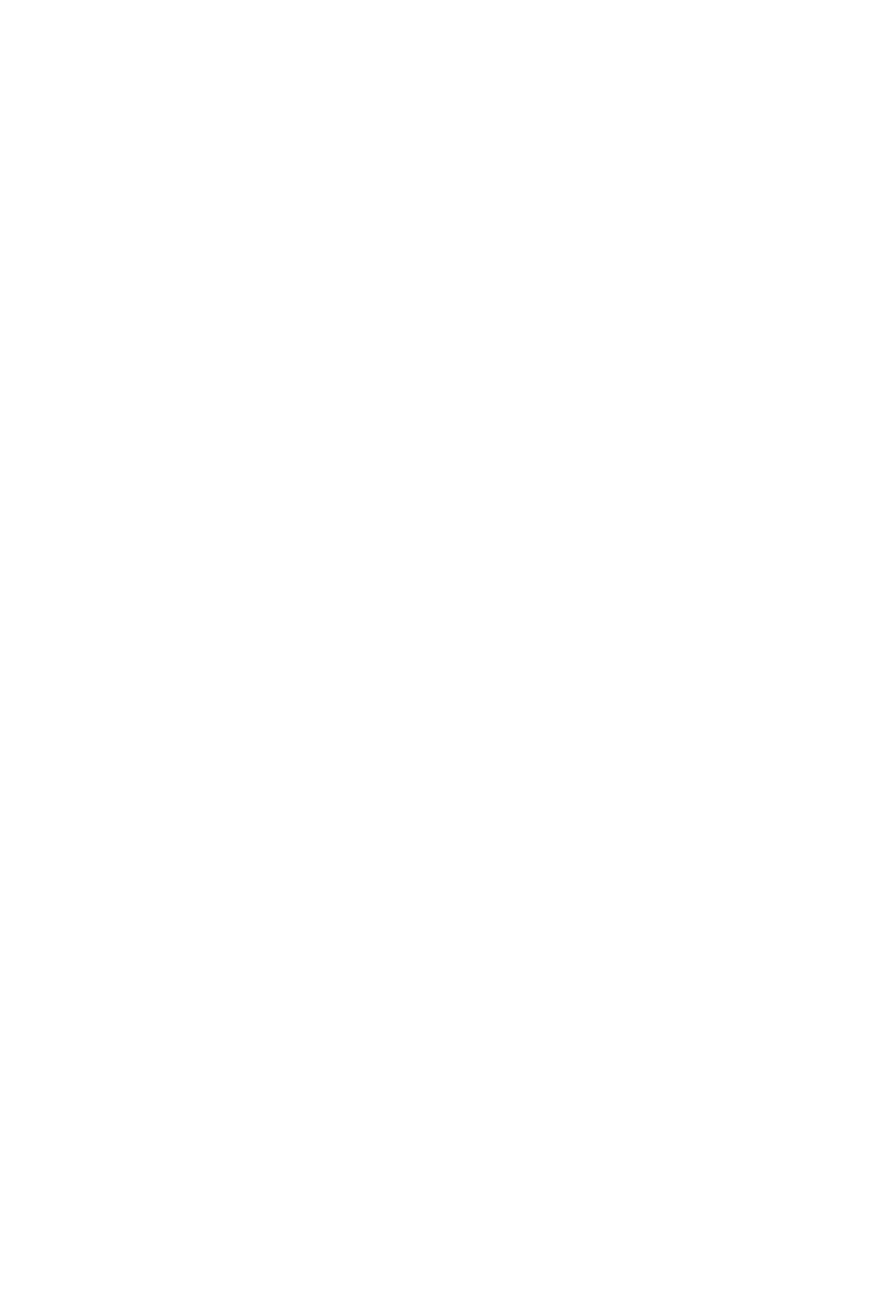
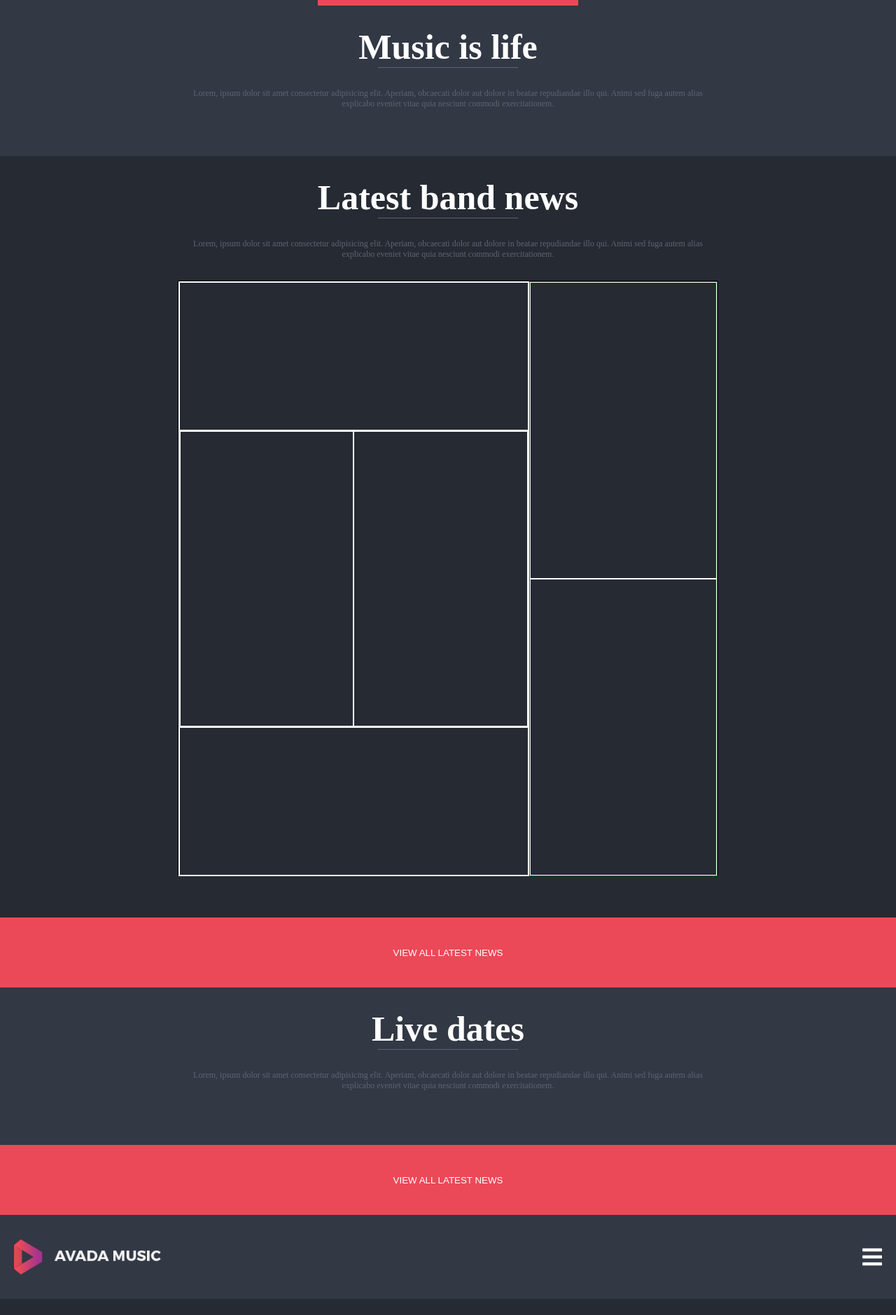
Before and after one commit to salzanopm/proj-html-vuejs, a Vue app: page / in a window 1280 px wide. Shown: the part 602-2481 px from the top of the page at 70% size. Before the commit the page ends 800 px from the top, so only its background shows below. Built offline with nearby package versions, Linux system fonts and the light colour scheme.

Commit message:
second section scaffolding

```diff
--- a/src/App.vue
+++ b/src/App.vue
@@ -1,24 +1,39 @@
 <template>
   <div id="app">
     <Header />
+    <FirstSection />
+    <SecondSection />
+    <ButtonBig />
+    <FourthSection />
+    <ButtonBig />
+    <Footer />
   </div>
 </template>
 
 <script>
 import Header from "./components/Header.vue";
-
+import FirstSection from "./components/FirstSection.vue";
+import SecondSection from "./components/SecondSection.vue";
+import ButtonBig from "./components/ButtonBig.vue";
+import FourthSection from "./components/FourthSection.vue";
+import Footer from "./components/Footer.vue";
 export default {
   name: "App",
   components: {
     Header,
+    FirstSection,
+    SecondSection,
+    ButtonBig,
+    FourthSection,
+    Footer,
   },
 };
 </script>
 
 <style lang="scss">
   // import general style settings
-  @import './style/Generals.scss';
+  @import './style/Generals';
   // import style variables
-   @import './style/Variables.scss';
+   @import './style/Variables';
 
 </style>
--- /dev/null
+++ b/src/components/ButtonBig.vue
@@ -0,0 +1,15 @@
+<template>
+    <button class="button-big">
+        view all latest news
+    </button>
+</template>
+
+<script>
+export default {
+    name: "ButtonBig",
+}
+</script>
+
+<style lang="scss" scoped>
+
+</style>
--- /dev/null
+++ b/src/components/FirstSection.vue
@@ -0,0 +1,47 @@
+<template>
+    <section class="second-section">
+        <div class="container65">
+            <h2 class="upperline">
+                Music is life
+            </h2>
+            <hr>
+            <p class="common-text2">
+                Lorem, ipsum dolor sit amet consectetur adipisicing elit. Aperiam, obcaecati dolor aut dolore in beatae repudiandae illo qui. Animi sed fuga autem alias explicabo eveniet vitae quia nesciunt commodi exercitationem.
+            </p>
+        </div>
+    </section>
+</template>
+
+<script>
+
+export default {
+    name: "FirstSection",
+};
+</script>
+
+<style scoped lang="scss">
+    @import "../style/Variables.scss";
+    section {
+        height: 225px;
+        background-color: $brand_secondary_color;
+
+
+        h2.upperline {
+          border-top: solid 10px $brand_primary_color;
+          padding-top: 30px;
+          margin: 0 200px;
+        }
+
+        hr {
+            margin: 0 15px 15px 15px;
+        }
+
+        p {
+            margin: 10px;
+        }
+        .container65 {
+        padding-top: 0;
+        }
+    }
+
+</style>
--- /dev/null
+++ b/src/components/Footer.vue
@@ -0,0 +1,65 @@
+<template>
+  <footer>
+    <div class="footer-top">
+      <div class="logo-container">
+        <img src="../assets/img/logo_footer.png" alt="Avada image logo">
+      </div>
+      <div class="burger-menu-container">
+        <i class="fas fa-bars fa-2x"></i>
+      </div>
+    </div>
+    <div class="footer-bottom">
+      <div class="logo-container">
+        <img src="../assets/img/logo_footer.png" alt="Avada image logo">
+      </div>
+      <div class="burger-menu-container">
+        <i class="fas fa-bars fa-2x"></i>
+      </div>
+    </div>
+  </footer>
+</template>
+
+<script>
+export default {
+  name: "Header",
+};
+</script>
+
+<!-- Add "scoped" attribute to limit CSS to this component only -->
+<style scoped lang="scss">
+@import "../style/Variables.scss";
+  footer {
+    height: 180px;
+    text-align: center;
+
+
+    .footer-top {
+      padding: 20px;
+      height: 120px;
+      display: flex;
+      align-items: center;
+      justify-content: space-between;
+      background-color: $brand_secondary_color;
+    }
+
+    .footer-bottom {
+      padding: 20px;
+      height: 100px;
+      display: flex;
+      align-items: center;
+      justify-content: space-between;
+      background-color: $brand_tertiary_color;
+    }
+  }
+
+  .logo-container {
+    height: 50px;
+  }
+  .burger-menu-container {
+    color: white;
+  }
+
+  button {
+    margin: 10px;
+  }
+</style>
--- /dev/null
+++ b/src/components/FourthSection.vue
@@ -0,0 +1,37 @@
+<template>
+    <section class="fourth-section">
+        <div class="container65">
+            <h2>
+                Live dates
+            </h2>
+            <hr>
+            <p class="common-text2">
+                Lorem, ipsum dolor sit amet consectetur adipisicing elit. Aperiam, obcaecati dolor aut dolore in beatae repudiandae illo qui. Animi sed fuga autem alias explicabo eveniet vitae quia nesciunt commodi exercitationem.
+            </p>
+        </div>
+    </section>
+</template>
+
+<script>
+
+export default {
+    name: "FourthSection",
+};
+</script>
+
+<style scoped lang="scss">
+    @import "../style/Variables.scss";
+    section {
+        height: 225px;
+        background-color: $brand_secondary_color;
+
+        hr {
+            margin: 0 15px 15px 15px;
+        }
+
+        p {
+            margin: 10px;
+        }
+    }
+
+</style>
--- a/src/components/Header.vue
+++ b/src/components/Header.vue
@@ -39,10 +39,15 @@ export default {
     background-size: cover;
 
     .header-top {
+      height: 50px;
       display: flex;
       align-items: center;
       justify-content: space-between;
     }
+  }
+
+  .logo-container {
+    height: 100%;
   }
 
   .burger-menu-container {
--- /dev/null
+++ b/src/components/SecondSection.vue
@@ -0,0 +1,179 @@
+<template>
+    <section class="second-section">
+        <div class="container65">
+            <h2 class="upperline">
+                Latest band news
+            </h2>
+            <hr>
+            <p class="common-text2">
+                Lorem, ipsum dolor sit amet consectetur adipisicing elit. Aperiam, obcaecati dolor aut dolore in beatae repudiandae illo qui. Animi sed fuga autem alias explicabo eveniet vitae quia nesciunt commodi exercitationem.
+            </p>
+            <div class="picture-section">
+                <div class="row">
+                    <div class="left-column">
+                        <div class="box">
+                            <div class="top-box">
+
+                            </div>
+                            <div class="middle-box">
+                                <div class="case">
+                                    <div class="left-case">
+
+                                    </div>
+                                    <div class="right-case">
+
+                                    </div>
+                                </div>
+                            </div>
+                            <div class="bottom-box">
+
+                            </div>
+                        </div>
+                    </div>
+                    <div class="right-column">
+                        <div class="row">
+                            <div class="up-row">
+
+                            </div>
+                            <div class="down-row">
+
+                            </div>
+                        </div>
+                    </div>
+                </div>
+            </div>
+        </div>
+    </section>
+</template>
+
+<script>
+export default {
+    name: "SecondSection",
+};
+</script>
+
+<style scoped lang="scss">
+    @import "../style/Variables.scss";
+    section {
+
+        background-color: $brand_tertiary_color;
+
+        hr {
+            margin: 0 15px 15px 15px;
+        }
+
+        p {
+            margin: 10px;
+        }
+    }
+
+    .picture-section {
+        height: 850px;
+        border: solid 1px black;
+        margin: 30px 0;
+
+    }
+    .row {
+        height: inherit;
+    }
+
+    .box {
+        height: 100%;
+    }
+
+    .case {
+        height: 100%;
+    }
+
+    .box:after {
+        content: '';
+        display: table;
+        clear: both;
+    }
+
+    .row:after {
+        content: '';
+        display: table;
+        clear: both;
+    }
+
+    .case:after {
+        content: '';
+        display: table;
+        clear: both;
+    }
+
+
+    div[class$="-column"] {
+        float: left;
+        height: 100%;
+    }
+
+    div[class$="-row"] {
+        float: left;
+        height: 50%;
+    }
+
+    div[class$="-case"] {
+        float: left;
+        height: 100%;
+    }
+
+    div[class$="-box"] {
+        float: left;
+        width: 100%;
+    }
+
+    .top-box {
+        height: 25%;
+        border: solid 1px white;
+    }
+
+    .bottom-box {
+        height: 25%;
+        border: solid 1px white;
+    }
+
+    .middle-box {
+        height: 50%;
+        border: solid 1px white;
+    }
+
+    .left-case {
+        width: 50%;
+        border: solid 1px white;
+    }
+
+    .right-case {
+        width: 50%;
+        border: solid 1px white;
+    }
+
+
+
+    .up-row {
+        width: 100%;
+        border: solid 1px white;
+    }
+
+    .down-row {
+        width: 100%;
+        border: solid 1px white;
+    }
+
+
+    .left-column {
+        width: 65%;
+        border: solid 1px white;
+    }
+
+    .right-column {
+        width: 35%;
+        border: solid 1px green;
+    }
+
+
+
+
+
+</style>
--- a/src/style/Generals.scss
+++ b/src/style/Generals.scss
@@ -1,48 +1,86 @@
 // IMPORT AREA
-@import './Variables.scss';
+@import 'Variables';
 
 // RESET
 * {
     padding: 0;
     margin: 0;
     box-sizing: border-box;
+    color: white;
 }
 
 // IMG RESET
 img {
     width: 100%;
+    height: inherit;
 }
 
 // CONTAINER
-.container80 {
-    width: 80%;
+.container65 {
+    width: 65%;
+    margin: auto;
+    height: 100%;
+    padding: 30px;
+}
+
+section {
+    text-align: center;
 }
 
 // BUTTONS
 button {
     text-transform: uppercase;
-    padding: 10px 20px;
     color: white;
 }
 
 .button-red {
     background-color: $brand_primary_color;
-    border: solid 1px $brand_primary_color
+    border: solid 1px $brand_primary_color;
+    padding: 10px 20px;
 }
 
 .button-transparent {
     background-color: transparent;
-    border: solid 1px white
+    border: solid 1px white;
+    padding: 10px 20px;
+}
+
+.button-big {
+    width: 100%;
+    height: 100px;
+    background-color: $brand_primary_color;
+    border: solid 1px $brand_primary_color;
+}
+
+// HR
+hr {
+    text-align: center;
+    width: 200px;
+    display: inline-block;
+    margin: auto;
+    border: none;
+    border-bottom: solid 1px $medium_text_color;
+
+
+
+
 }
 
 // TEXT
 h1 {
-    font-size: 125px;
-    color: white;
+    font-size: 120px;
+}
+
+h2 {
+    font-size: 50px;
 }
 
 h4 {
-    color: white;
     margin: 10px 0;
     font-size: larger;
 }
+
+.common-text2 {
+    font-size: 12px;
+    color: $medium_text_color;
+}
--- a/src/style/Variables.scss
+++ b/src/style/Variables.scss
@@ -2,3 +2,5 @@
 $brand_primary_color: #ec4958;
 $brand_secondary_color: #323844;
 $brand_tertiary_color: #252a33;
+// text colors
+$medium_text_color:  #626272;
```
